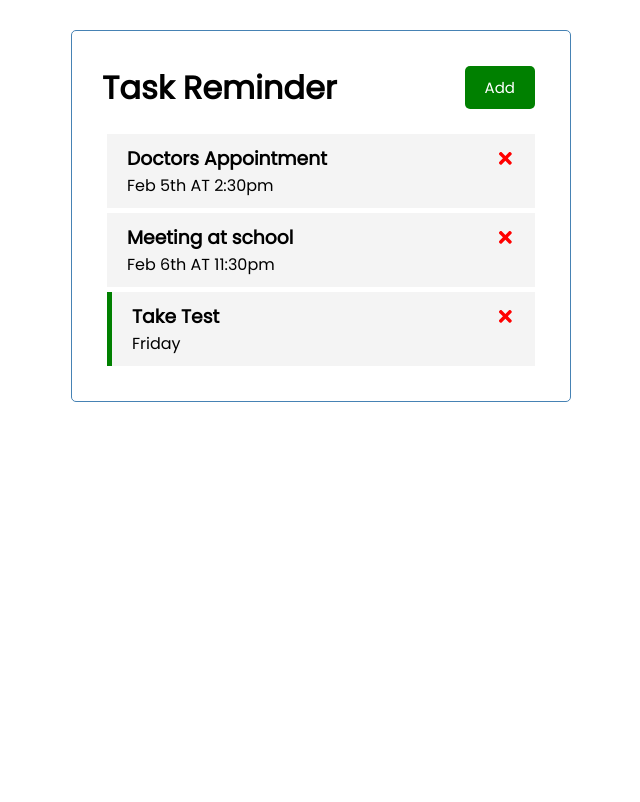
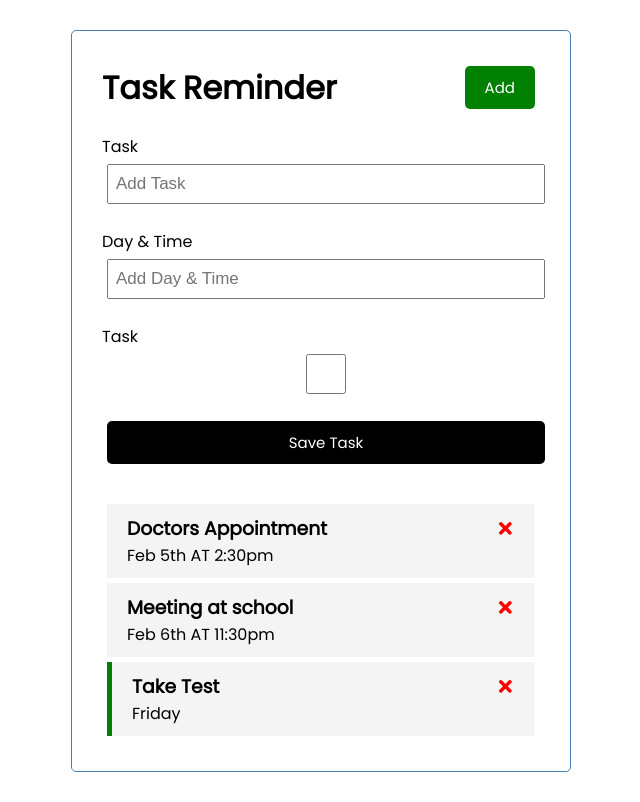
Before and after one commit to Isaac7app/task-reminder, a React (Create React App) app: page / in a window 1280 px wide. Shown: the whole page, without its empty margins (319-959 px from the left). Built offline with nearby package versions, Linux system fonts and the light colour scheme.

Commit message:
added a form component

```diff
--- a/src/App.js
+++ b/src/App.js
@@ -2,6 +2,7 @@
 import { useState } from 'react';
 import Header from "./components/Header";
 import Tasks from "./components/Tasks";
+import AddTask from "./components/AddTask";
 
 const App = () => {
   const [tasks, setTasks] = useState([
@@ -41,6 +42,7 @@
   return (
       <div className='container'>
        <Header />
+       <AddTask />
        {tasks.length > 0 ?
        (<Tasks tasks={tasks}
        onDelete={deleteTask} onToggle={toggleReminder} />):
--- /dev/null
+++ b/src/components/AddTask.js
@@ -0,0 +1,25 @@
+import React from 'react'
+
+const AddTask = () => {
+  return (
+    <form className='add-form'>
+        <div className='form-control'>
+            <label>Task</label>
+            <input type='text' placeholder='Add Task' />
+        </div>
+        <div className='form-control'>
+            <label>Day & Time</label>
+            <input type='text' placeholder='Add Day & Time' />
+        </div>
+        <div className='form-control form-control check'>
+            <label>Task</label>
+            <input type='checkbox' />
+        </div>
+
+        <input type='submit' value='Save Task'
+         className='btn btn-block' />
+    </form>
+  )
+}
+
+export default AddTask
```
